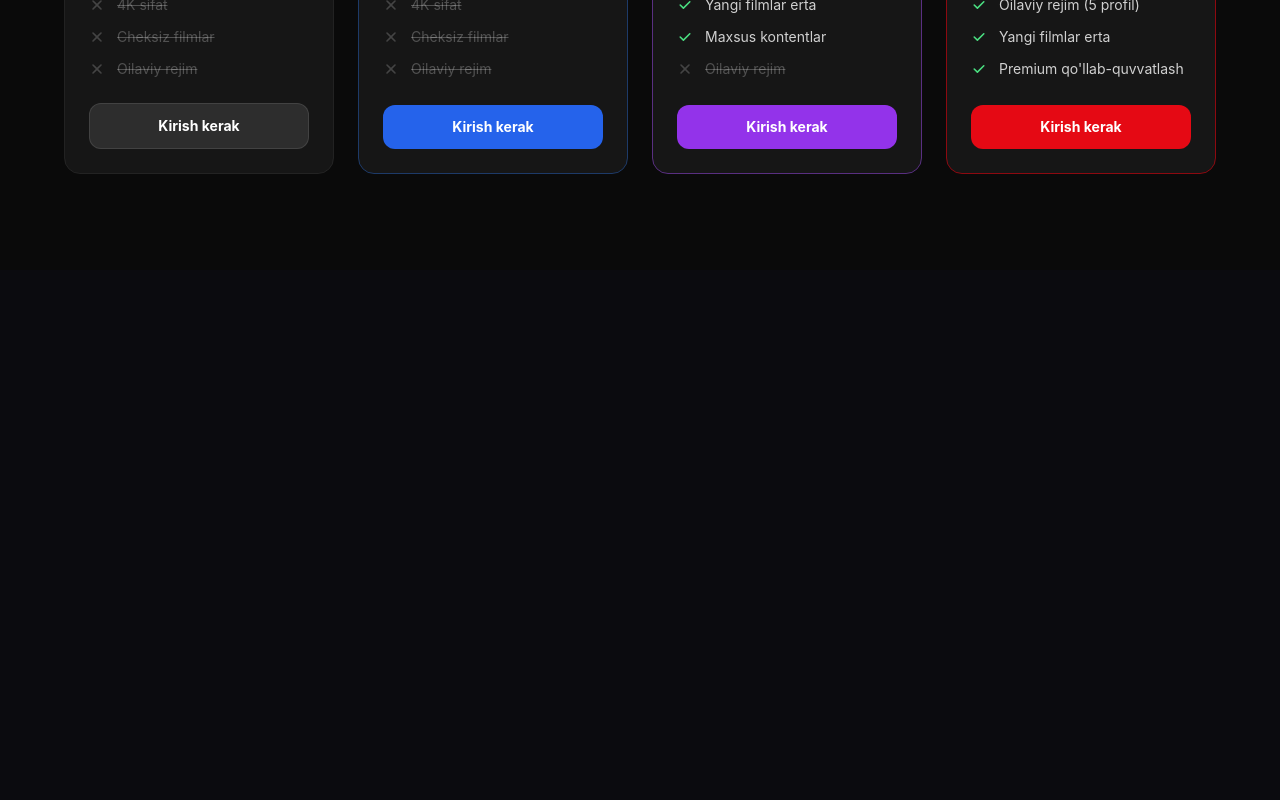
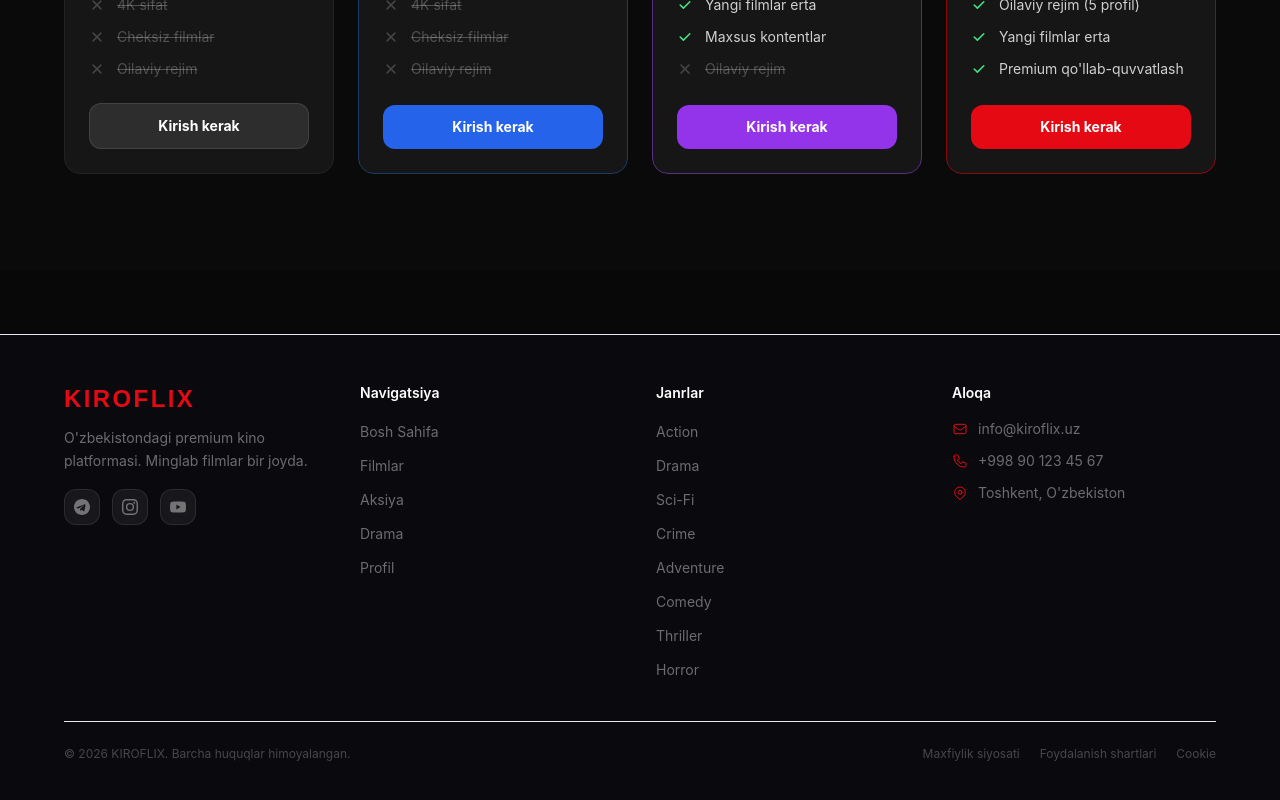
Before and after one commit to axmatovar4-rgb/kiroflix, a React (Vite) app in the folder frontend/: page /login in a window 1280 px wide. Shown: the part 1399-2199 px from the top of the page. Before the commit the page ends 1669 px from the top, so only its background shows below. Built offline with nearby package versions, Linux system fonts and the light colour scheme.

Commit message:
feat: add full footer to login page

```diff
--- a/frontend/src/pages/LoginPage.tsx
+++ b/frontend/src/pages/LoginPage.tsx
@@ -1,6 +1,7 @@
 import React, { useState, useRef } from 'react';
 import { useNavigate } from 'react-router-dom';
 import { useAuth } from '../contexts/AuthContext';
+import Footer from '../components/Footer';
 
 const ADMIN_USER = 'Robiya';
 const ADMIN_PASS = 'Robiya';
@@ -582,6 +583,9 @@ const LoginPage = () => {
           </div>
         </div>
       )}
+
+      {/* ── FOOTER ── */}
+      <Footer />
     </div>
   );
 };
```
